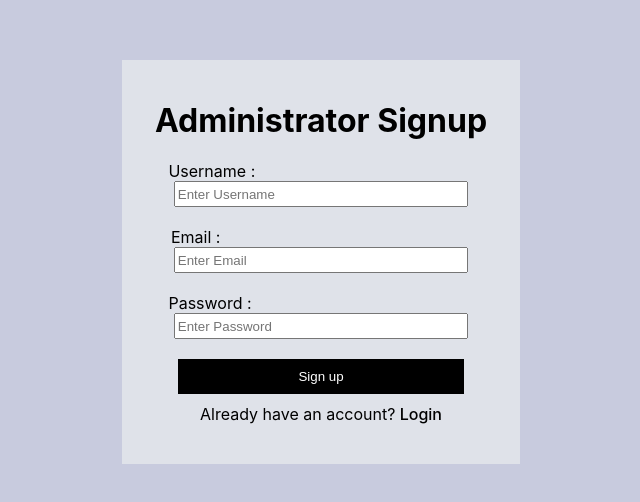
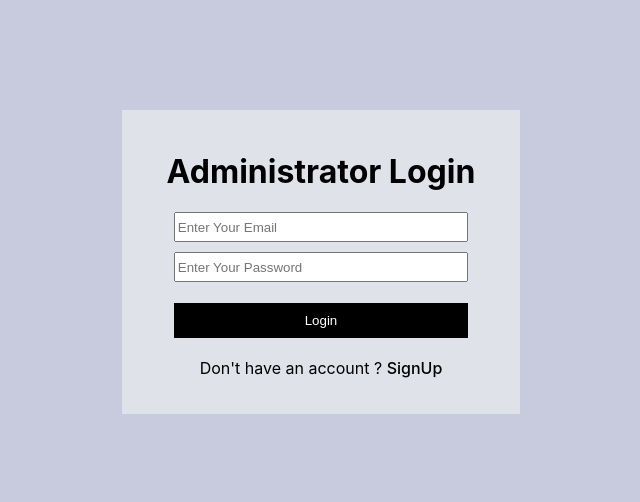
Before and after one commit to IT21311772/Employee_Management, a React (Create React App) app in the folder frontend/: page / in a window 1280 px wide. Shown: the part 138-640 px from the top of the page, without its empty margins (319-959 px from the left). Built offline with nearby package versions, Linux system fonts and the light colour scheme.

Commit message:
finished login

```diff
--- a/frontend/src/App.js
+++ b/frontend/src/App.js
@@ -2,13 +2,16 @@ import './App.css';
 import { Route, Routes } from 'react-router-dom';
 import Login from './Components/Login';
 import SignUp from './Components/SignUp';
+import Employees from './Components/DisplayData';
 
 function App() {
   return (
     <div className="App">
       <Routes>
-          <Route path='/' element={<SignUp />} />
+          <Route path='/' element={<Login />} />
           <Route path='/login' element={<Login />} />
+          <Route path='/signup' element={<SignUp />} />
+          <Route path='/employees' element={<Employees />} />
       </Routes>
     </div>
   );
--- a/frontend/src/Components/DisplayData.js
+++ b/frontend/src/Components/DisplayData.js
@@ -0,0 +1,11 @@
+import React from 'react'
+
+function DisplayData() {
+  return (
+    <div>
+      <h1>Employee Data</h1>
+    </div>
+  )
+}
+
+export default DisplayData
--- a/frontend/src/Components/Login.js
+++ b/frontend/src/Components/Login.js
@@ -1,11 +1,72 @@
-import React from 'react'
+import React, { useState } from 'react';
+import { Form } from 'react-bootstrap';
+import { useNavigate, Link } from 'react-router-dom';
+import axios from 'axios';
+import '../Styles/Signup.css';
 
 function Login() {
+  const [email, setEmail] = useState('');
+  const [password, setPassword] = useState('');
+  const [error, setError] = useState('');
+  const navigate = useNavigate();
+
+  const handleLogin = async (e) => {
+    e.preventDefault();
+    setError('');
+
+    const loginData = { email, password };
+
+    try {
+      const response = await axios.post('api/user/login', loginData);
+
+      if (response.status === 200) {
+        const responseData = response.data;
+        console.log('User logged in successfully', responseData);
+        navigate('employees');
+      } else {
+        const errorData = response.data;
+        console.error('User login failed', errorData);
+        setError('Invalid Credentials, Please try again');
+      }
+    } catch (error) {
+      console.error('Request Error', error);
+      setError('An Error occured during the login');
+    }
+  };
+
   return (
-    <div>
-      <h1>Login</h1>
+    <div className='container'>
+      <div className="login">
+        <h1>Administrator Login</h1>
+        <Form onSubmit={handleLogin} className='form'>
+          <Form.Group>
+            <Form.Control
+              name='email'
+              placeholder='Enter Your Email'
+              required
+              type='email'
+              value={email}
+              onChange={(e) => setEmail(e.target.value)}
+              style={{width: "80%", height: "3vh"}}
+            />
+
+            <Form.Control
+              name='password'
+              placeholder='Enter Your Password'
+              required
+              type='password'
+              value={password}
+              onChange={(e) => setPassword(e.target.value)}
+              style={{width: "80%", height: "3vh"}}
+            />
+            {error && <p className='error'>{error}</p>}
+          </Form.Group>
+          <button className='loginBtn'>Login</button>
+        </Form>
+        <p>Don't have an account ? <Link to = '/signup' className="link">SignUp</Link></p>
+      </div>
     </div>
   )
 }
 
-export default Login
+export default Login;
--- a/frontend/src/Styles/Signup.css
+++ b/frontend/src/Styles/Signup.css
@@ -7,6 +7,17 @@
   }
 
   .signup {
+    width: 100%;
+    max-width: 400px; /* Adjust the maximum width as needed */
+    padding: 20px;
+    box-sizing: border-box;
+    border-style: solid;
+    border-color: #C8CBDE;
+    border-width: 1px;
+    background-color: #DFE2E9;
+  }
+
+  .login {
     width: 100%;
     max-width: 400px; /* Adjust the maximum width as needed */
     padding: 20px;
@@ -46,6 +57,16 @@
     cursor: pointer;
   }
 
+  .loginBtn{
+    width: 82%;
+    padding: 10px;
+    background-color: #000000;
+    color: white;
+    border: none;
+    cursor: pointer;
+    margin-top: 3%;
+  }
+
   .para {
     margin-top: 10px;
     text-align: center;
```
